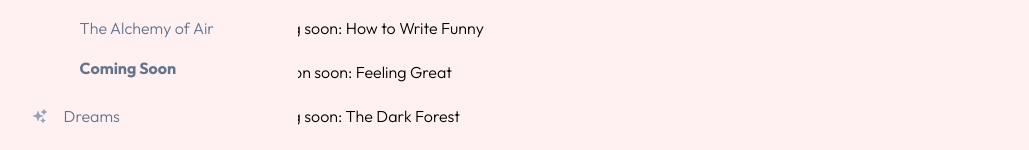
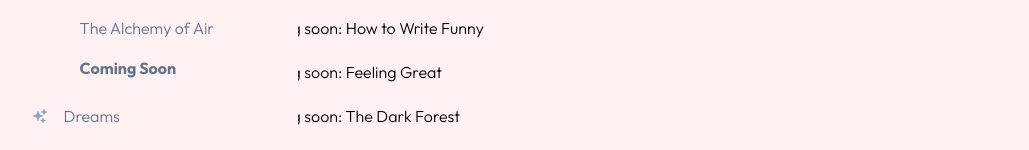
Before and after one commit to chongcurtis/chongcurtis.github.io, a Next.js app: page /books-coming-soon in a window 1280 px wide. Shown: the part 244-394 px from the top of the page, without its empty margins (10-1039 px from the left). Built offline with nearby package versions, Linux system fonts and the light colour scheme.

Commit message:
Fix typo in upcoming book announcement

```diff
--- a/src/pages/books-coming-soon.tsx
+++ b/src/pages/books-coming-soon.tsx
@@ -16,7 +16,7 @@ export default function BooksComingSoon() {
                 </Link>
                 <p>Coming soon: How to Write Funny</p>
                 {/*<Link href="/books/the-dark-forest">The Dark Forest</Link>*/}
-                <p>Common soon: Feeling Great</p>
+                <p>Coming soon: Feeling Great</p>
                 <p>Coming soon: The Dark Forest</p>
                 <div></div>
             </div>
```
